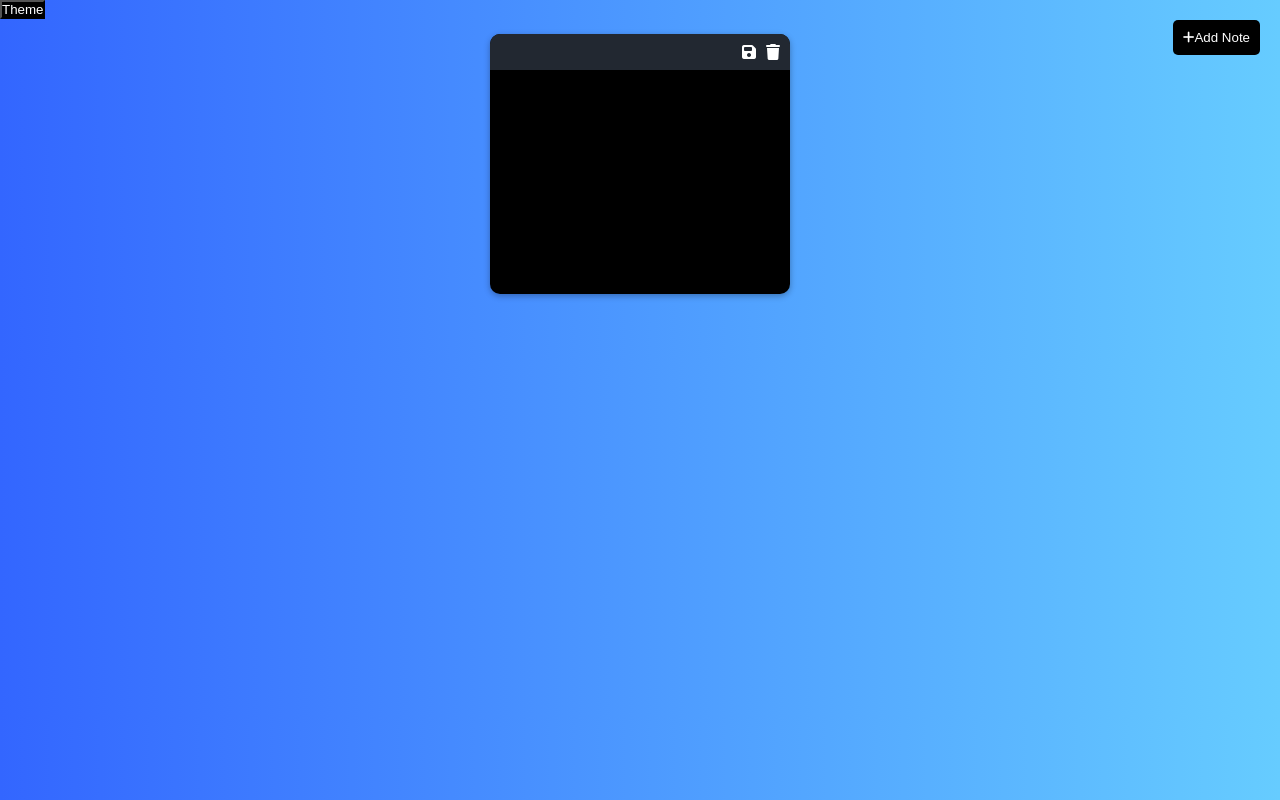
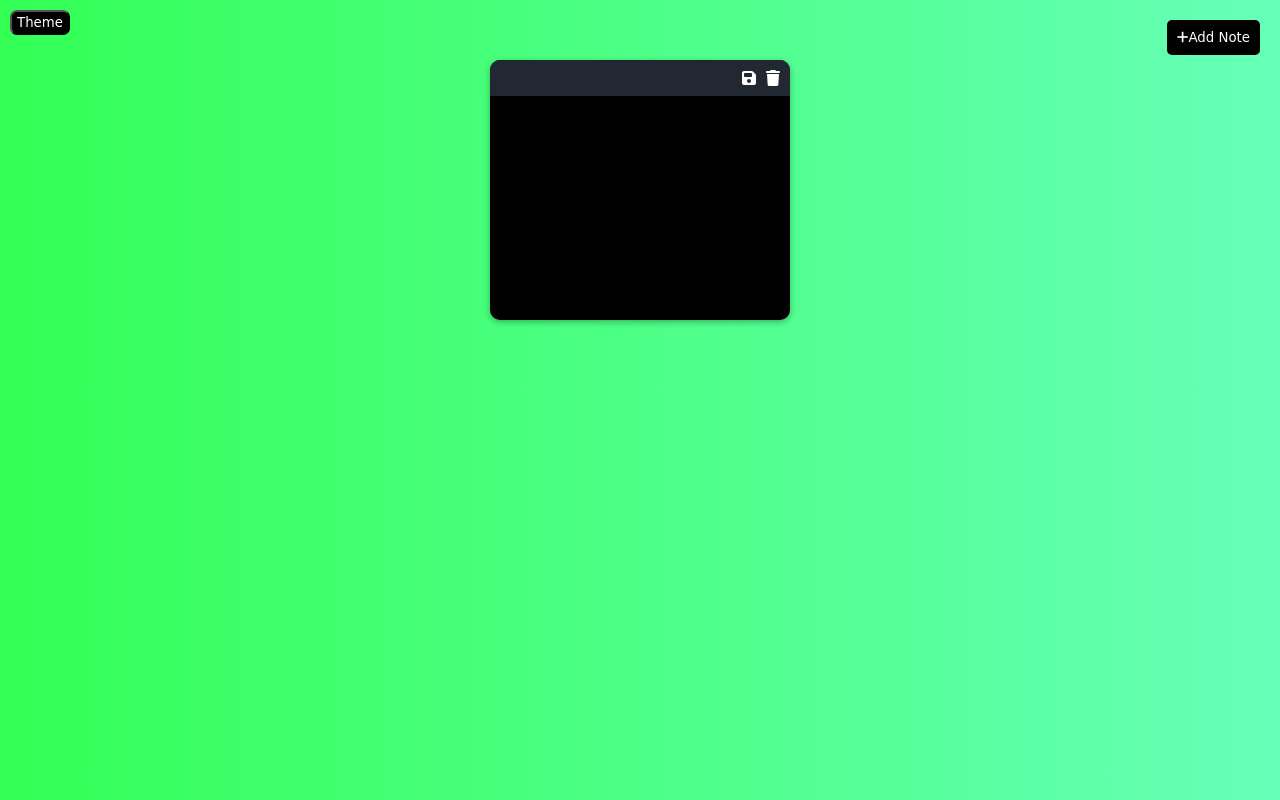
Before and after one commit to havyasam/notes, a plain HTML site: page index.html in a window 1280 px wide. Drawn offline with Linux system fonts and the light colour scheme.

Commit message:
added theme changer

```diff
--- a/app.js
+++ b/app.js
@@ -57,3 +57,8 @@ function loadNotes(){
   }
 }
 loadNotes()
+
+function myFunction() {
+  var element = document.body;
+  element.classList.toggle("dark-mode");
+}
--- a/style.css
+++ b/style.css
@@ -6,7 +6,7 @@
 }
 
 body {
-    background-image: linear-gradient(to right, #3366ff, #66ccff);
+    background-image: linear-gradient(to right, #33ff55, #66ffb8);
 }
 .dark-mode {
     background-image: linear-gradient(to right, #800080, #ffb6c1);
@@ -30,7 +30,8 @@ body {
       border:none;
       outline:none;
       border-radius: 5px;
-      color:white
+      color:white;
+      font-family: cursive;
 
   }
   #btn:hover{
@@ -87,5 +88,11 @@ body {
 #theme{
     background-color: black;
     color:white;
-    cursor:grab;
+    cursor:pointer;
+    font-family: cursive;
+    border-radius: 7px;
+    width: 60px;
+    height: 25px;
+    margin: 10px;
+
 }
```
